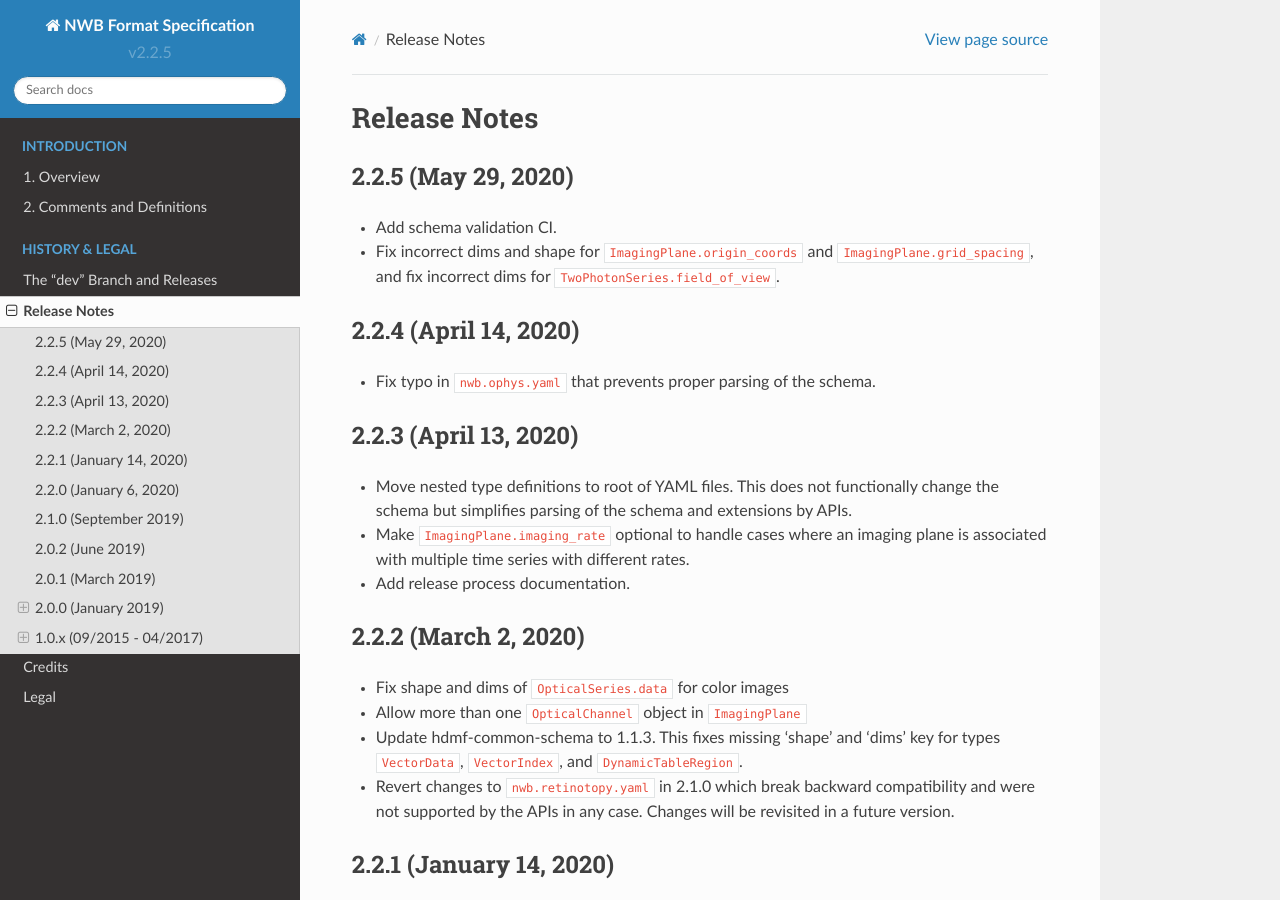
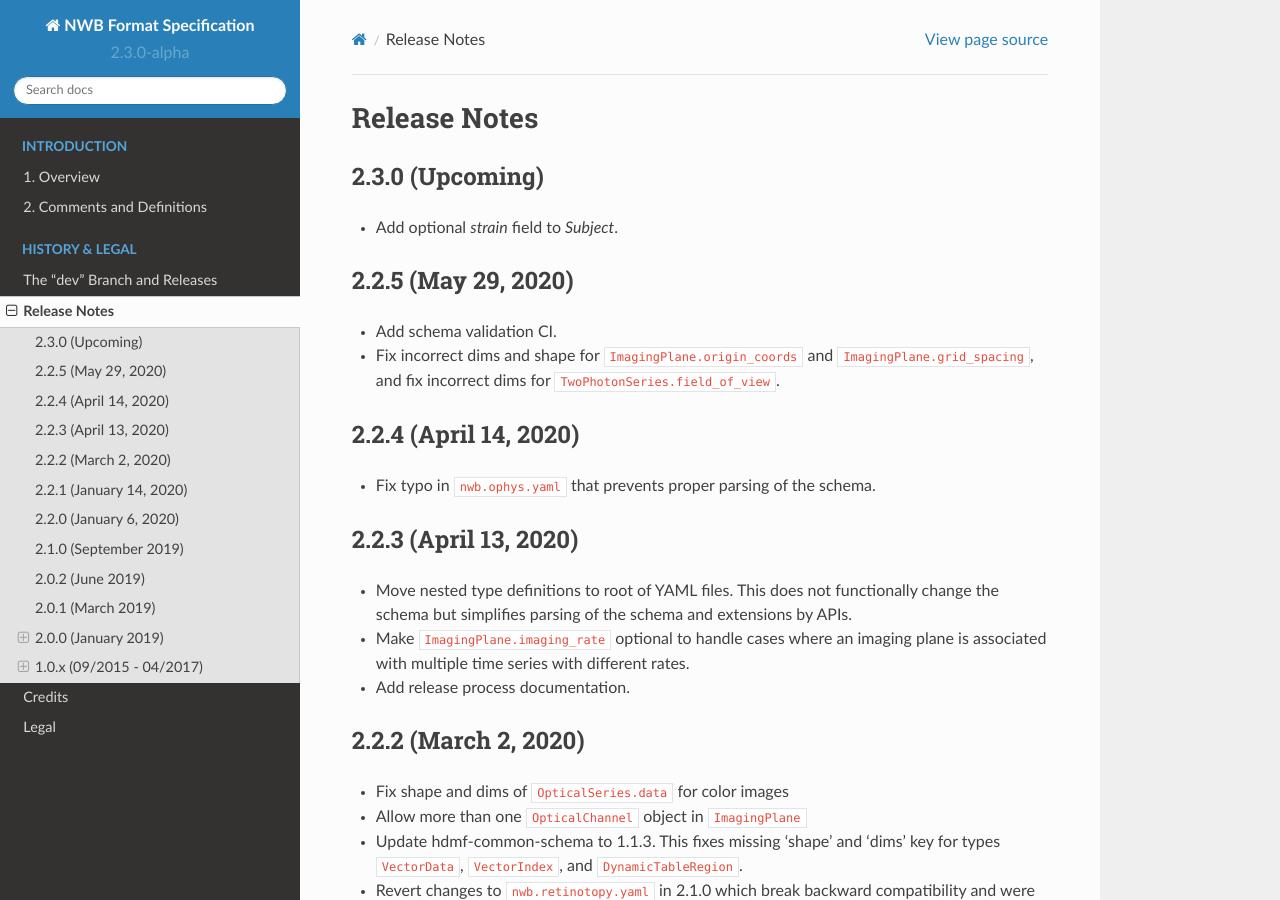
Before and after one commit to NeurodataWithoutBorders/nwb-schema, a Sphinx documentation site: the page built from docs/format/source/format_release_notes.rst, in a window 1280 px wide and 900 px high. Built offline with Sphinx 7.4.7 and the Read the Docs theme 2.0.0, drawn with Linux system fonts in a browser that asks for light colours.

Commit message:
add strain to Subject (#440)
* add strain to Subject

* Update format_release_notes.rst

* update version

* update version

* update version

Co-authored-by: Ryan Ly <rly@lbl.gov>

```diff
--- a/docs/format/source/conf.py
+++ b/docs/format/source/conf.py
@@ -83,7 +83,7 @@ copyright = u'2017-2020, Neurodata Without Borders'
 # built documents.
 #
 # The short X.Y version.
-version = 'v2.2.5'
+version = '2.3.0-alpha'
 # The full version, including alpha/beta/rc tags.
 release = version
 
--- a/docs/format/source/format_release_notes.rst
+++ b/docs/format/source/format_release_notes.rst
@@ -1,5 +1,10 @@
 Release Notes
 =============
+
+2.3.0 (Upcoming)
+----------------
+
+- Add optional `strain` field to `Subject`.
 
 2.2.5 (May 29, 2020)
 ----------------------
```
Also changed, not shown: 2 other files.
